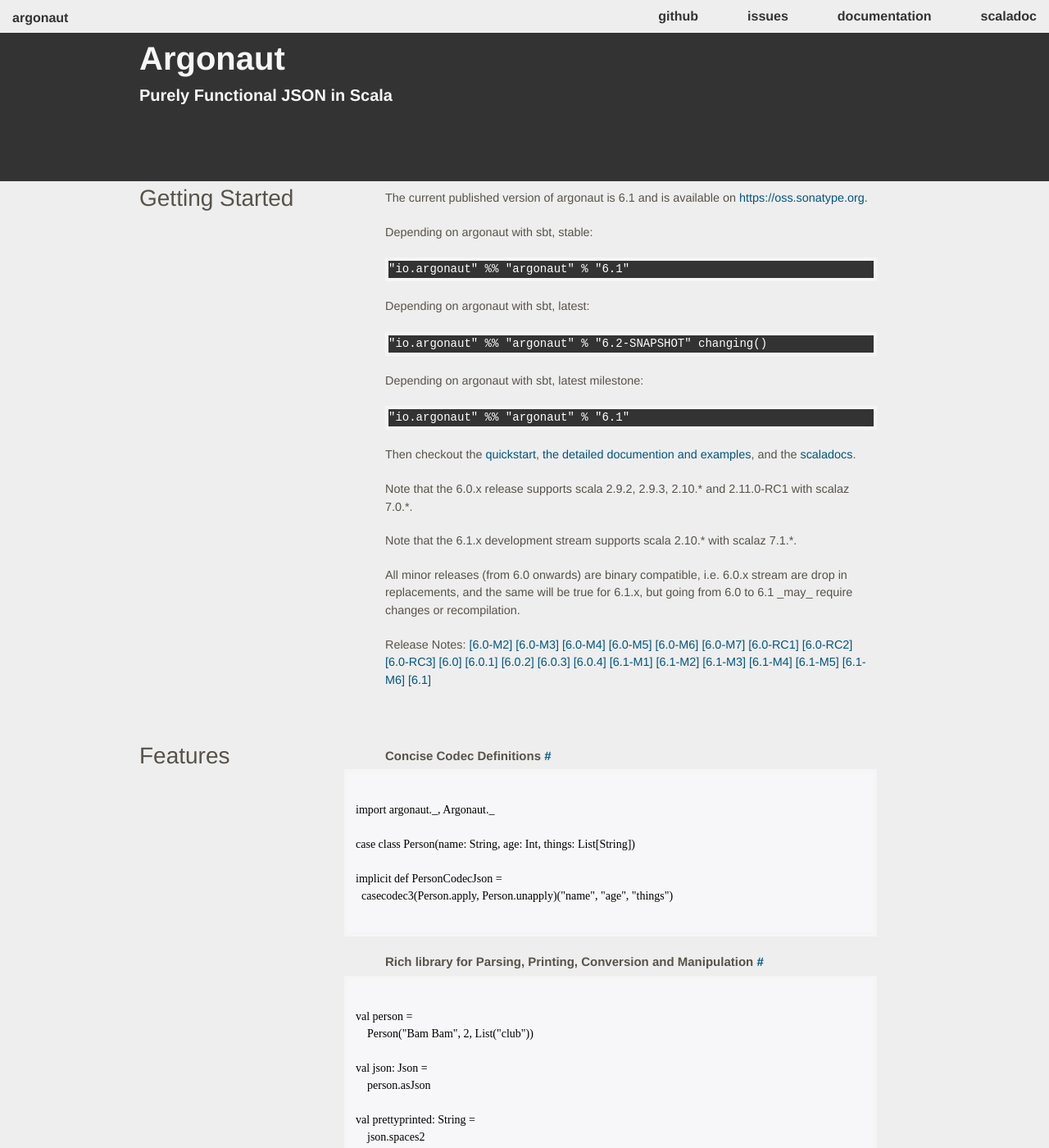
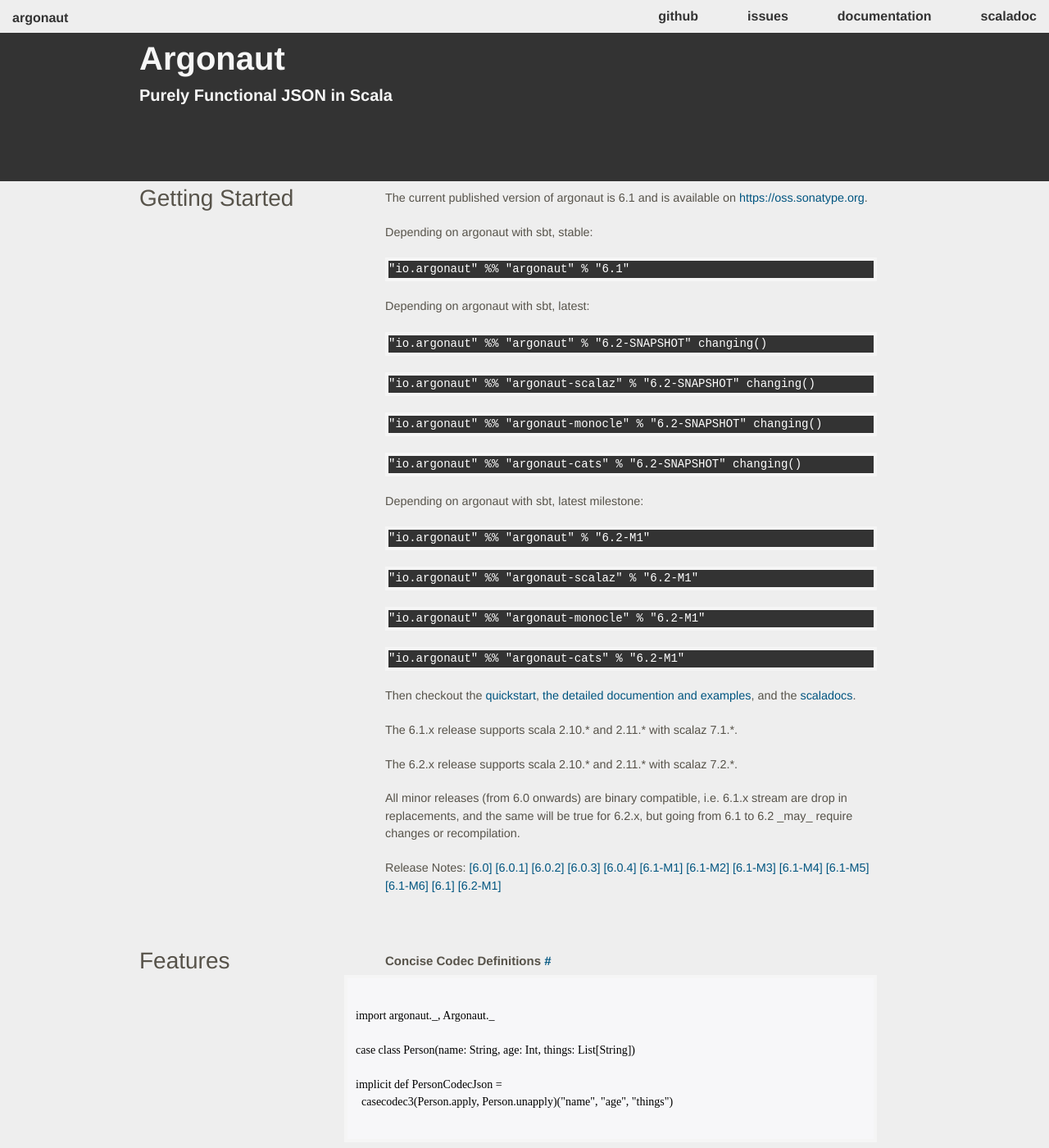
Before and after one commit to argonaut-io/argonaut.io, a Jekyll site: the page built from index.markdown, in a window 1280 px wide and 1400 px high. Shown: the whole window at 82% size. Built offline with Jekyll 4.4.1, drawn with Linux system fonts in a browser that asks for light colours; nearby versions of some CDN libraries; some web fonts are replaced; Markdown is read by kramdown in place of the engine named in the settings.

Commit message:
Update everything appropriate to 6.2 starting on the release train.

```diff
--- a/_config.yml
+++ b/_config.yml
@@ -1,6 +1,6 @@
 exclude: ['README.md', 'Makefile', 'build.sbt', 'target', 'gen', 'sbt', 'project']
 release: 6.1
 development: 6.2-SNAPSHOT
-milestone: 6.1
-notes: ['6.0-M2', '6.0-M3', '6.0-M4', '6.0-M5', '6.0-M6', '6.0-M7', '6.0-RC1', '6.0-RC2', '6.0-RC3', '6.0', '6.0.1', '6.0.2', '6.0.3', '6.0.4', '6.1-M1', '6.1-M2', '6.1-M3', '6.1-M4', '6.1-M5', '6.1-M6', '6.1']
+milestone: 6.2-M1
+notes: ['6.0', '6.0.1', '6.0.2', '6.0.3', '6.0.4', '6.1-M1', '6.1-M2', '6.1-M3', '6.1-M4', '6.1-M5', '6.1-M6', '6.1', '6.2-M1']
 markdown: redcarpet
--- a/index.markdown
+++ b/index.markdown
@@ -27,8 +27,14 @@
           <pre>"io.argonaut" %% "argonaut" % "{{ site.release }}"     </pre>
           <p>Depending on argonaut with sbt, latest:</p>
           <pre>"io.argonaut" %% "argonaut" % "{{ site.development }}" changing()      </pre>
+          <pre>"io.argonaut" %% "argonaut-scalaz" % "{{ site.development }}" changing()      </pre>
+          <pre>"io.argonaut" %% "argonaut-monocle" % "{{ site.development }}" changing()      </pre>
+          <pre>"io.argonaut" %% "argonaut-cats" % "{{ site.development }}" changing()      </pre>
           <p>Depending on argonaut with sbt, latest milestone:</p>
           <pre>"io.argonaut" %% "argonaut" % "{{ site.milestone }}"  </pre>
+          <pre>"io.argonaut" %% "argonaut-scalaz" % "{{ site.milestone }}"  </pre>
+          <pre>"io.argonaut" %% "argonaut-monocle" % "{{ site.milestone }}"  </pre>
+          <pre>"io.argonaut" %% "argonaut-cats" % "{{ site.milestone }}"  </pre>
 
           <p>
             Then checkout the <a href="/doc/quickstart">quickstart</a>,
@@ -37,16 +43,16 @@
           </p>
 
           <p>
-            Note that the 6.0.x release supports scala 2.9.2, 2.9.3, 2.10.* and 2.11.0-RC1 with scalaz 7.0.*.
+            The 6.1.x release supports scala 2.10.* and 2.11.* with scalaz 7.1.*.
           </p>
 
           <p>
-            Note that the 6.1.x development stream supports scala 2.10.* with scalaz 7.1.*.
+            The 6.2.x release supports scala 2.10.* and 2.11.* with scalaz 7.2.*.
           </p>
 
           <p>
-            All minor releases (from 6.0 onwards) are binary compatible, i.e. 6.0.x stream are drop in replacements, and the same will be true for 6.1.x, but
-            going from 6.0 to 6.1 _may_ require changes or recompilation.
+            All minor releases (from 6.0 onwards) are binary compatible, i.e. 6.1.x stream are drop in replacements, and the same will be true for 6.2.x, but
+            going from 6.1 to 6.2 _may_ require changes or recompilation.
           </p>
 
           <p>Release Notes:
```
